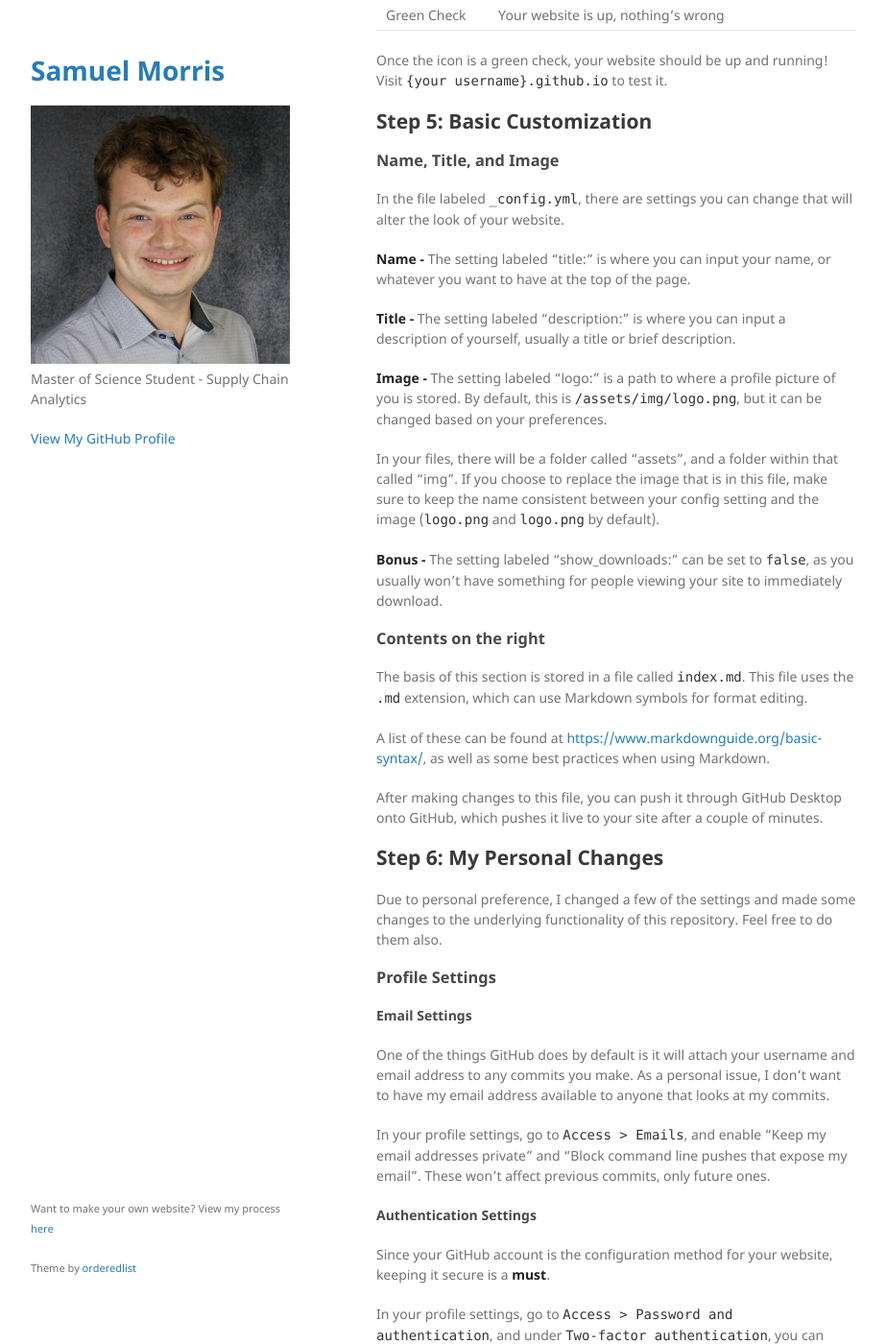
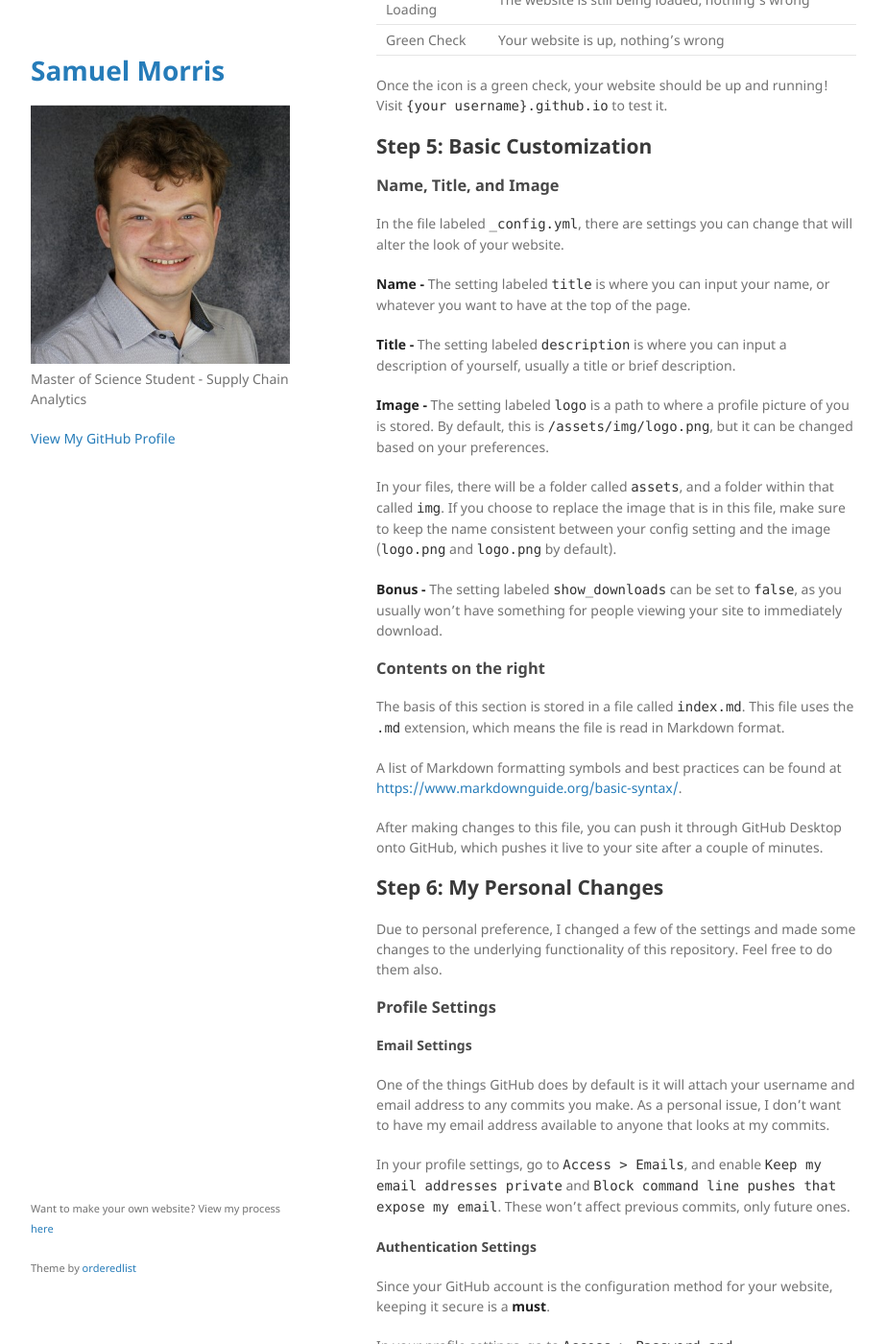
Before and after one commit to morris-sam/morris-sam.github.io, a Jekyll site: the page built from process/index.md, in a window 1280 px wide and 1400 px high, scrolled down 2361 px. Shown: the whole window at 96% size, without its empty margins (178-1101 px from the left). Built offline with Jekyll 4.4.1, drawn with Linux system fonts in a browser that asks for light colours; our own code applies the rules of GitHub Pages for plain Markdown files; some of the changed text lies outside the part shown.

Commit message:
formatting fixes

```diff
--- a/process/index.md
+++ b/process/index.md
@@ -59,15 +59,15 @@ Open up the cloned repository folder you made in the last step, and move the con
 
 Once this is done, go back to GitHub Desktop, and you'll now see that there are changed files. Make sure all the boxes in the list are checked.
 
-In the bottom left, in the section labeled "Summary", enter a brief description of the changes you made (not in the "Description" box, right above it).
+In the bottom left, in the section labeled `Summary`, enter a brief description of the changes you made (not in the big `Description` box, the smaller one right above it).
 
-In the bottom left corner, click the button labeled "Commit {number} files to **main**". This will execute a "commit", or change, to your repository.
+In the bottom left corner, click the button labeled `Commit {number} files to main`. This will execute a "commit", or change, to your repository.
 
 On the top right, the button that was labeled `Fetch origin` will now be labeled `Push origin`, which will update your main GitHub repository with the files from your commit.
 
 Back on `https://github.com/{your username}/{your username}.github.io`, you'll now see all the files you downloaded from the Minimal page.
 
-In the `Actions` tab of your repository, there will be a workflow called "pages build and deployment".
+In the `Actions` tab of your repository, there will be a workflow called `pages build and deployment`.
 
 The chart below describes the meaning of the symbols to the left of these words.
 
@@ -85,21 +85,21 @@ Once the icon is a green check, your website should be up and running! Visit `{y
 
 In the file labeled `_config.yml`, there are settings you can change that will alter the look of your website.
 
-**Name -** The setting labeled "title:" is where you can input your name, or whatever you want to have at the top of the page.
+**Name -** The setting labeled `title` is where you can input your name, or whatever you want to have at the top of the page.
 
-**Title -** The setting labeled "description:" is where you can input a description of yourself, usually a title or brief description.
+**Title -** The setting labeled `description` is where you can input a description of yourself, usually a title or brief description.
 
-**Image -** The setting labeled "logo:" is a path to where a profile picture of you is stored. By default, this is `/assets/img/logo.png`, but it can be changed based on your preferences.
+**Image -** The setting labeled `logo` is a path to where a profile picture of you is stored. By default, this is `/assets/img/logo.png`, but it can be changed based on your preferences.
 
-In your files, there will be a folder called "assets", and a folder within that called "img". If you choose to replace the image that is in this file, make sure to keep the name consistent between your config setting and the image (`logo.png` and `logo.png` by default).
+In your files, there will be a folder called `assets`, and a folder within that called `img`. If you choose to replace the image that is in this file, make sure to keep the name consistent between your config setting and the image (`logo.png` and `logo.png` by default).
 
-**Bonus -** The setting labeled "show_downloads:" can be set to `false`, as you usually won't have something for people viewing your site to immediately download.
+**Bonus -** The setting labeled `show_downloads` can be set to `false`, as you usually won't have something for people viewing your site to immediately download.
 
 ### Contents on the right
 
-The basis of this section is stored in a file called `index.md`. This file uses the `.md` extension, which can use Markdown symbols for format editing.
+The basis of this section is stored in a file called `index.md`. This file uses the `.md` extension, which means the file is read in Markdown format.
 
-A list of these can be found at [https://www.markdownguide.org/basic-syntax/](https://www.markdownguide.org/basic-syntax/), as well as some best practices when using Markdown.
+A list of Markdown formatting symbols and best practices can be found at [https://www.markdownguide.org/basic-syntax/](https://www.markdownguide.org/basic-syntax/).
 
 After making changes to this file, you can push it through GitHub Desktop onto GitHub, which pushes it live to your site after a couple of minutes.
 
@@ -113,7 +113,7 @@ Due to personal preference, I changed a few of the settings and made some change
 
 One of the things GitHub does by default is it will attach your username and email address to any commits you make. As a personal issue, I don't want to have my email address available to anyone that looks at my commits.
 
-In your profile settings, go to `Access > Emails`, and enable "Keep my email addresses private" and "Block command line pushes that expose my email". These won't affect previous commits, only future ones.
+In your profile settings, go to `Access > Emails`, and enable `Keep my email addresses private` and `Block command line pushes that expose my email`. These won't affect previous commits, only future ones.
 
 #### Authentication Settings
 
@@ -141,14 +141,11 @@ Finish by clicking the green `Save changes` button in the bottom right corner.
 
 Some of what we imported from Minimal isn't necessary, and can be deleted in the repository.
 
-1. The `docs` folder.
-   The files within it are primarily used on the Minimal GitHub page, and aren't needed for our purposes.
-2. The `README` file.
-   Below your repository files, this is the text box that describes what the repository is. This is the default from Minimal, and isn't ideal if someone visits your repository.
+1. The `docs` folder. The files within it are primarily used on the Minimal GitHub page, and aren't needed for our purposes.
+2. The `README` file. Below your repository files, this is the text box that describes what the repository is. This is the default from Minimal, and isn't ideal if someone visits your repository.
    The `README.md` file contains the contents of this area, and can be altered just like the `index.md` file.
-3. Redundant code.
-   Minimal can change what's listed on the page depending on whether the account is a user or organization, but since this is always a user account, the "organization" options aren't needed.
-   In the `_layouts` folder, access the `default.html` file, and remove sections starting with `{% if site.github.is_project_page %}` and ending with `{% endif %}`.
-   Lines that say `{% if site.github.is_user_page %}` can also be removed, _as long as_ the corresponding `{% endif %}` is removed, and the lines in between are unchanged.
 
 <small>Last edited: October 17th, 2026</small>
+3. Redundant code. Minimal can change what's listed on the page depending on whether the account is a user or organization, but since this is always a user account, the "organization" options aren't needed.
+   In the `_layouts` folder, access the `default.html` file, and remove sections starting that contain `if site.github.is_project_page` and end with `endif`.
+   Lines that contain `if site.github.is_user_page` can also be removed, _as long as_ the corresponding `endif` is removed, and the lines in between are unchanged.
```
